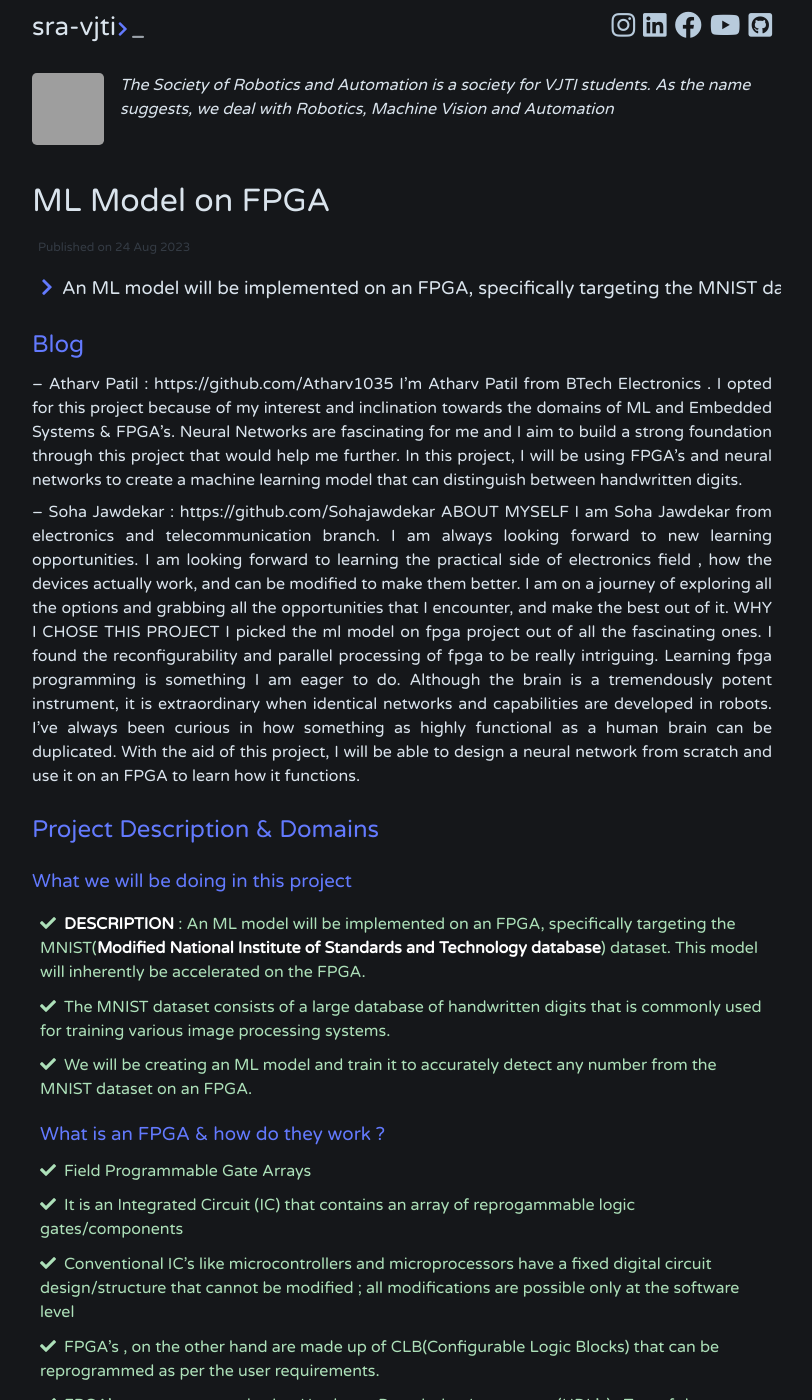
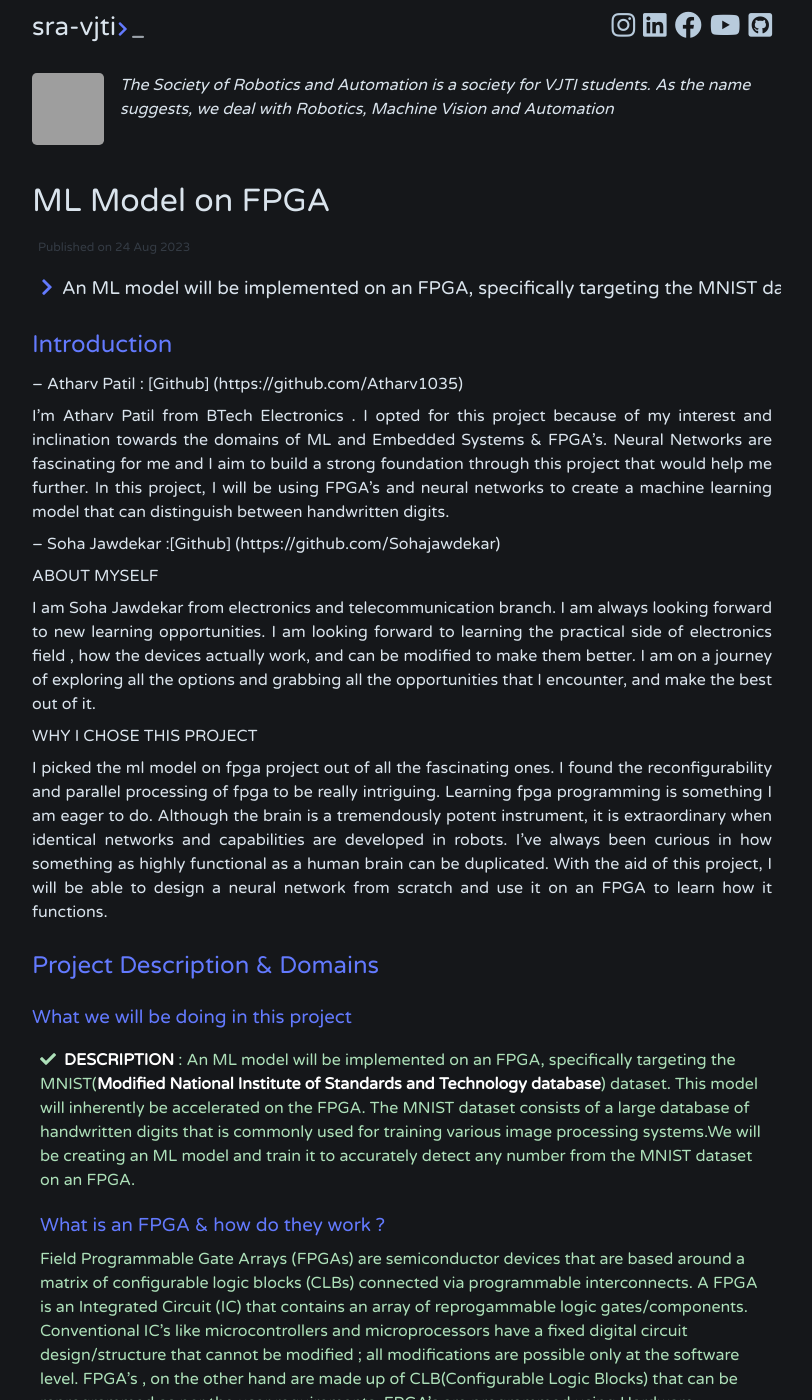
Before and after one commit to SRA-VJTI/blog, a Jekyll site: the page built from _posts/2023-08-24-ML-model-on-FPGA.md, in a window 1280 px wide and 1400 px high. Shown: the whole window, without its empty margins (238-1050 px from the left). Built offline with Jekyll 4.4.1, drawn with Linux system fonts in a browser that asks for light colours; some of the changed lines change nothing that is shown; some of the changed text lies outside the part shown; grey boxes are pictures that could not be loaded.

Commit message:
2023-08-24-ML-model-on-FPGA.md

```diff
--- a/_posts/2023-08-24-ML-model-on-FPGA.md
+++ b/_posts/2023-08-24-ML-model-on-FPGA.md
@@ -4,41 +4,46 @@ title : ML Model on FPGA
 tags : FPGA  electronics
 description : An ML model will be implemented on an FPGA, specifically targeting the MNIST dataset. This model will inherently be accelerated on the FPGA.
 ---
-## Blog
+## Introduction
 
- -- Atharv Patil :  https://github.com/Atharv1035
+ -- Atharv Patil :  [Github] (https://github.com/Atharv1035)
+
   I'm Atharv Patil from BTech Electronics . I opted for this project because of my interest and inclination towards the domains of ML and Embedded Systems & FPGA's. Neural Networks are fascinating for me and I aim to build a strong foundation through this project that would help me further.
   In this project, I will be using FPGA's and neural networks to create a machine learning model that can distinguish between handwritten digits.
 
- -- Soha Jawdekar : https://github.com/Sohajawdekar
+ -- Soha Jawdekar :[Github] (https://github.com/Sohajawdekar)
+
 ABOUT MYSELF
+
 I am Soha Jawdekar from electronics and telecommunication branch. I am always looking forward to new learning opportunities. I am looking forward to learning the practical side of electronics field , how the devices actually work, and can be modified to make them better. I am on a journey of exploring all the options and grabbing all the opportunities that I encounter, and make the best out of it.
+
 WHY I CHOSE THIS PROJECT
+
 I picked the ml model on fpga project out of all the fascinating ones. I found the reconfigurability and parallel processing of fpga to be really intriguing. Learning fpga programming is something I am eager to do. Although the brain is a tremendously potent instrument, it is extraordinary when identical networks and capabilities are developed in robots. I've always been curious in how something as highly functional as a human brain can be duplicated. With the aid of this project, I will be able to design a neural network from scratch and use it on an FPGA to learn how it functions.
 
 ## Project Description & Domains
 
 ### What we will be doing in this project
-- __DESCRIPTION__ : An ML model will be implemented on an FPGA, specifically targeting the MNIST(**Modified National Institute of Standards and Technology database**) dataset. This model will inherently be accelerated on the FPGA.
-- The MNIST dataset consists of a large database of handwritten digits that is commonly used for training various image processing systems.
-- We will be creating an ML model and train it to accurately detect any number from the MNIST dataset on an FPGA.
+- __DESCRIPTION__ : An ML model will be implemented on an FPGA, specifically targeting the MNIST(**Modified National Institute of Standards and Technology database**) dataset. This model will inherently be accelerated on the FPGA. The MNIST dataset consists of a large database of handwritten digits that is commonly used for training various image processing systems.We will be creating an ML model and train it to accurately detect any number from the MNIST dataset on an FPGA.
 ### What is an FPGA & how do they work ?
--  Field Programmable Gate Arrays
--  It is an Integrated Circuit (IC)  that contains an array of reprogammable logic gates/components
--  Conventional IC's like microcontrollers and microprocessors have a fixed digital circuit design/structure that cannot be modified ; all modifications are possible only at the software level
-- FPGA's , on the other hand are made up of CLB(Configurable Logic Blocks) that can be reprogrammed as per the user requirements.
-- FPGA's are programmed using Hardware Description Languages (HDL's) . Two of the most commonly used HDL's are Verilog HDL and VHDL .
--  HDL's describe the basic layout/design of a circuit /circuit element ranging from basic wires & logic gates to flip-flops and multiplexers(mux).
-- ![](/assets/posts/ML_model_on_FPGA/FPGA vs MCU fig1.png)
+Field Programmable Gate Arrays (FPGAs) are semiconductor devices that are based around a matrix of configurable logic blocks (CLBs) connected via programmable interconnects. A FPGA is an Integrated Circuit  (IC)  that contains an array of reprogammable logic gates/components. Conventional IC's like microcontrollers and microprocessors have a fixed digital circuit design/structure that cannot be modified ; all modifications are possible only at the software level. FPGA's , on the other hand are made up of CLB(Configurable Logic Blocks) that can be reprogrammed as per the user requirements.
+FPGA's are programmed using Hardware Description Languages (HDL's) .A hardware description language is a specialized computer language used to describe the structure and behavior of electronic circuits, and most commonly, digital logic circuits. Two of the most commonly used HDL's are Verilog HDL and VHDL . HDL's describe the basic layout/design of a circuit /circuit element ranging from basic wires & logic gates to flip-flops and multiplexers(mux).
+
+![](/assets/posts/ML_model_on_FPGA/FPGA vs MCU fig1.png)
 
 ### What is Machine Learning ?
-- Machine Learning is a branch of AI that aims to study and imitate human learning patterns using data sets and algorithms.
-- Instead of being explicitly programmed to perform a specific task, machine learning systems use patterns and data to improve their performance over time.
+Machine Learning is a branch of AI that aims to study and imitate human learning patterns using data sets and algorithms.Instead of being explicitly programmed to perform a specific task, machine learning systems use patterns and data to improve their performance over time.
+__So , how does ML actually work ?__
+We can consider the working of a machine learning algorithm as follows :
+_1) A Decision Process_: In general, machine learning algorithms are used to make a prediction or classification. Based on some input data, which can be labeled or unlabeled, your algorithm will produce an estimate about a pattern in the data.
+_2) An Error Function_ : An error function evaluates the prediction of the model. If there are known examples, an error function can make a comparison to assess the accuracy of the model.
+_3) A Model Optimization Process_: If the model can fit better to the data points in the training set, then weights are adjusted to reduce the discrepancy between the known example and the model estimate. The algorithm will repeat this “evaluate and optimize” process, updating weights autonomously until a threshold of accuracy has been met.
 
 ### What are Neural Networks ?
-- Neural networks are computational models inspired by the structure and functioning of the human brain's interconnected neurons.
-- The basic components of a neural network include:
+Neural networks are computational models inspired by the structure and functioning of the human brain's interconnected neurons.
+The basic components of a neural network include:
 	1. **Input Layer:** This layer receives the initial data or features that are used as input to the network.
 	2. **Hidden Layers:** These layers are intermediate layers between the input and output layers. Each neuron in a hidden layer performs a weighted sum of its inputs, applies an activation function, and produces an output that serves as the input for the next layer.
 	3. **Output Layer:** This layer produces the final output of the network, which can be in the form of predictions, classifications, or any other desired output.
-- ![](/assets/posts/ML_model_on_FPGA/Neural_Network.jpg)
+
+ ![](/assets/posts/ML_model_on_FPGA/Neural_Network.jpg)
```
